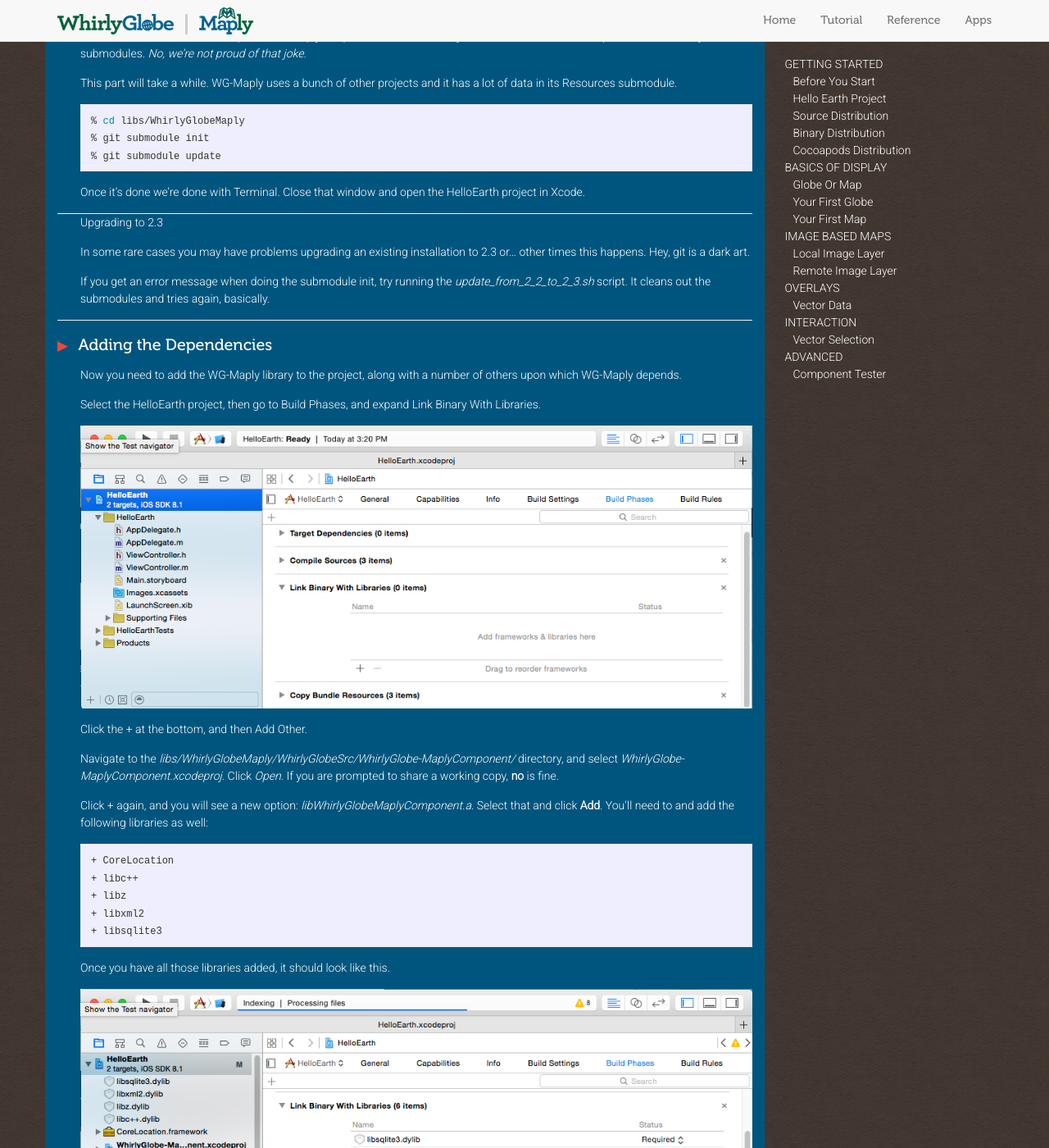
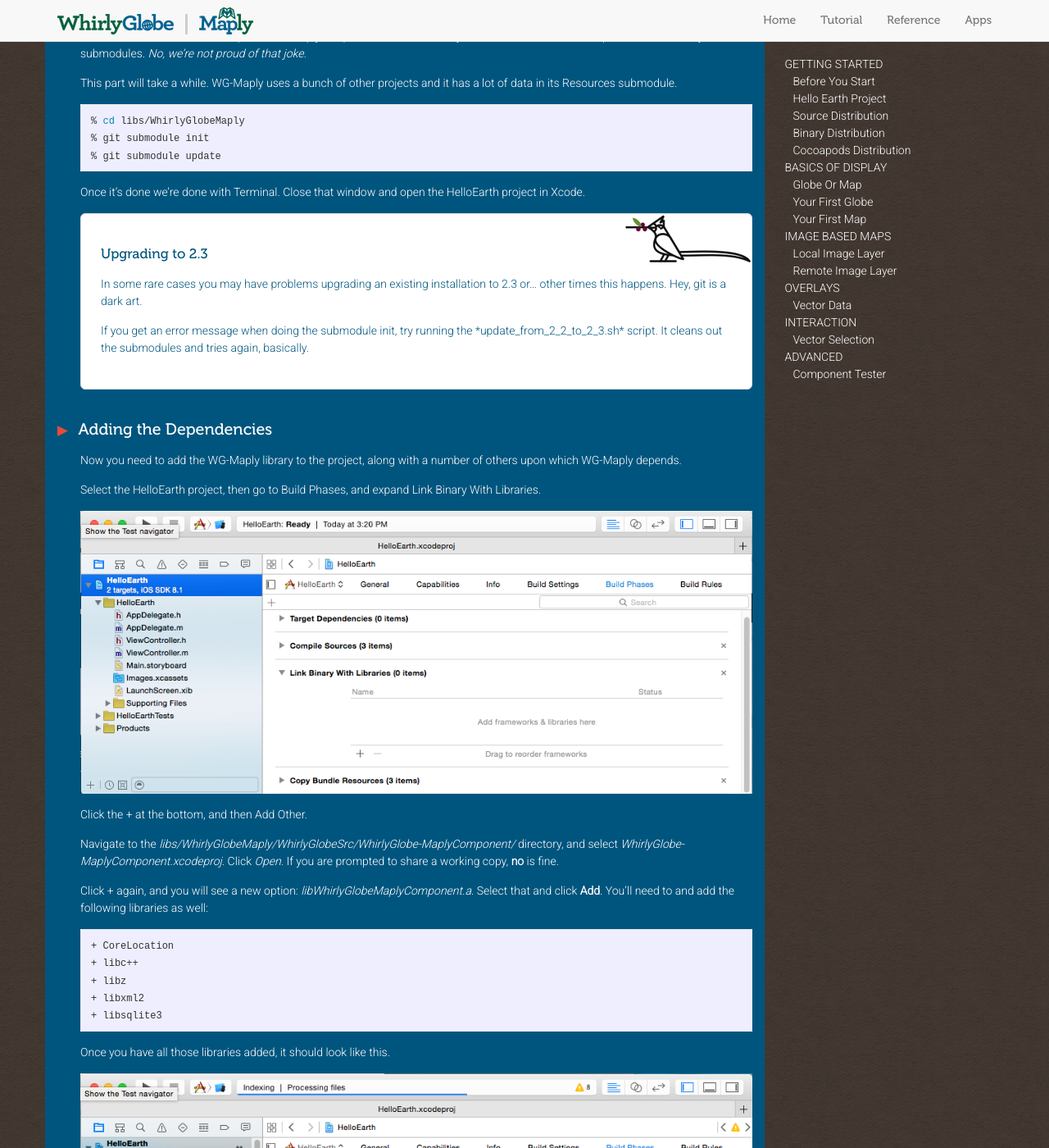
Before and after one commit to muruganandham/WhirlyGlobe-Maply-Site, a Jekyll site: the page built from tutorial/building_from_source.md, in a window 1280 px wide and 1400 px high, scrolled down 393 px. Shown: the whole window at 82% size. Built offline with Jekyll 4.4.1, drawn with Linux system fonts in a browser that asks for light colours; nearby versions of some CDN libraries; some web fonts are replaced.

Commit message:
using well for asides

```diff
--- a/css/main.scss
+++ b/css/main.scss
@@ -154,6 +154,14 @@ body {
     padding:       0 $base-font-size * 0.9 0 0;
     margin-left:   0;
   }
+  .well {
+    margin-left:   $base-font-size * 2;
+    color:         #00557e;
+    background:    white url('{{ site.baseurl }}/images/mousebird.png') no-repeat top right;
+    h4, p {
+      margin-left: 0;
+    }
+  }
 }
 
 .tutorial-sidebar {
--- a/tutorial/building_from_source.md
+++ b/tutorial/building_from_source.md
@@ -30,14 +30,17 @@ This part will take a while.  WG-Maply uses a bunch of other projects and it has
 
 Once it's done we're done with Terminal. Close that window and open the HelloEarth project in Xcode.
 
-<hr>
-Upgrading to 2.3
+<div class="well well-lg mb-aside">
+<h4>Upgrading to 2.3</h4>
 
-In some rare cases you may have problems upgrading an existing installation to 2.3 or… other times this happens. Hey, git is a dark art.
+<p>
+  In some rare cases you may have problems upgrading an existing installation to 2.3 or… other times this happens. Hey, git is a dark art.
+</p>
 
-If you get an error message when doing the submodule init, try running the *update_from_2_2_to_2_3.sh* script.  It cleans out the submodules and tries again, basically.
-
-<hr>
+<p>
+  If you get an error message when doing the submodule init, try running the *update_from_2_2_to_2_3.sh* script.  It cleans out the submodules and tries again, basically.
+</p>
+</div>
 
 ### Adding the Dependencies
 
```
Also changed, not shown: images/mousebird.png (added).
